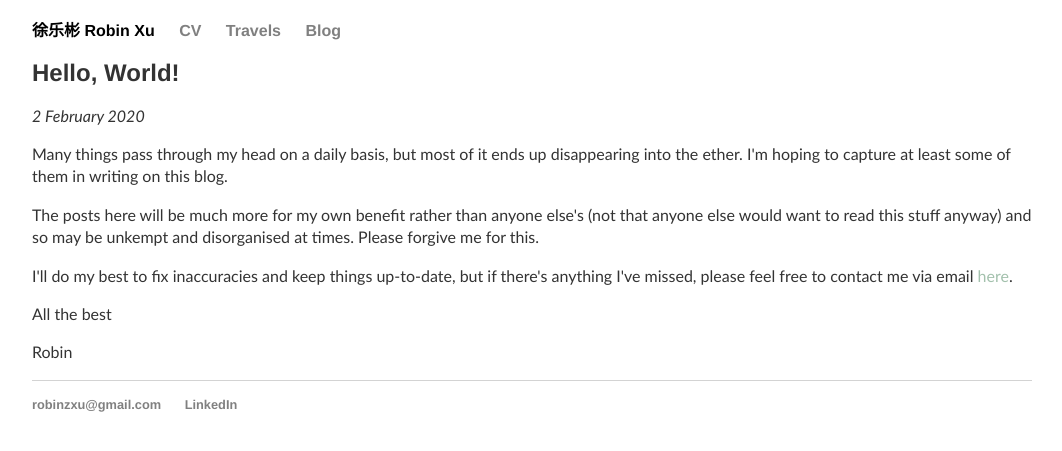
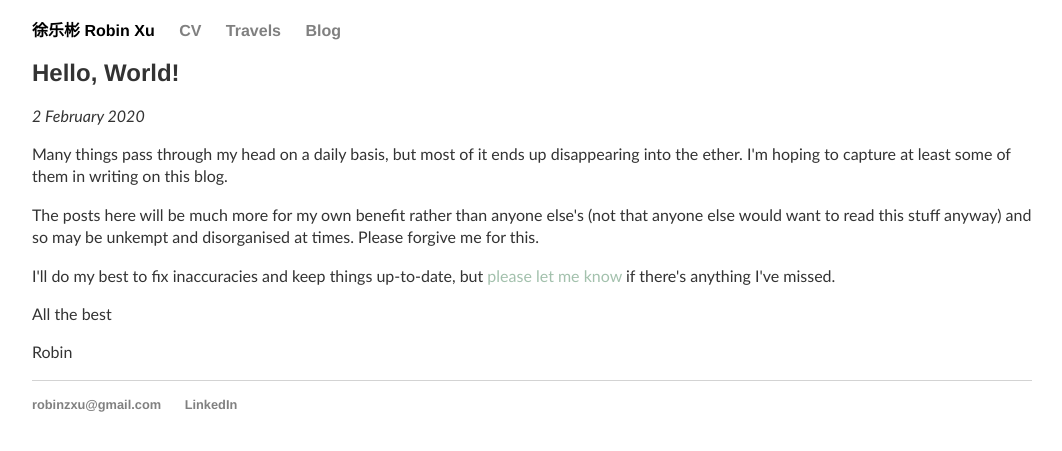
Before and after one commit to robinzxu/robinzxu.github.io, a Jekyll site: the page built from _posts/2020-02-02-hello-world.md, in a window 1280 px wide. Shown: the top 451 px of the page, without its empty margins (108-1170 px from the left). Built offline with Jekyll 4.4.1, drawn with Linux system fonts in a browser that asks for light colours.

Commit message:
Update 2020-02-02-hello-world.md

```diff
--- a/_posts/2020-02-02-hello-world.md
+++ b/_posts/2020-02-02-hello-world.md
@@ -8,7 +8,7 @@
 
 The posts here will be much more for my own benefit rather than anyone else\'s (not that anyone else would want to read this stuff anyway) and so may be unkempt and disorganised at times. Please forgive me for this.
 
-I\'ll do my best to fix inaccuracies and keep things up-to-date, but if there\'s anything I\'ve missed, please feel free to contact me via email <a href="mailto:robinzxu@gmail.com">here</a>.
+I\'ll do my best to fix inaccuracies and keep things up-to-date, but <a href="mailto:robinzxu@gmail.com">please let me know</a> if there\'s anything I\'ve missed.
 
 All the best
 
```
